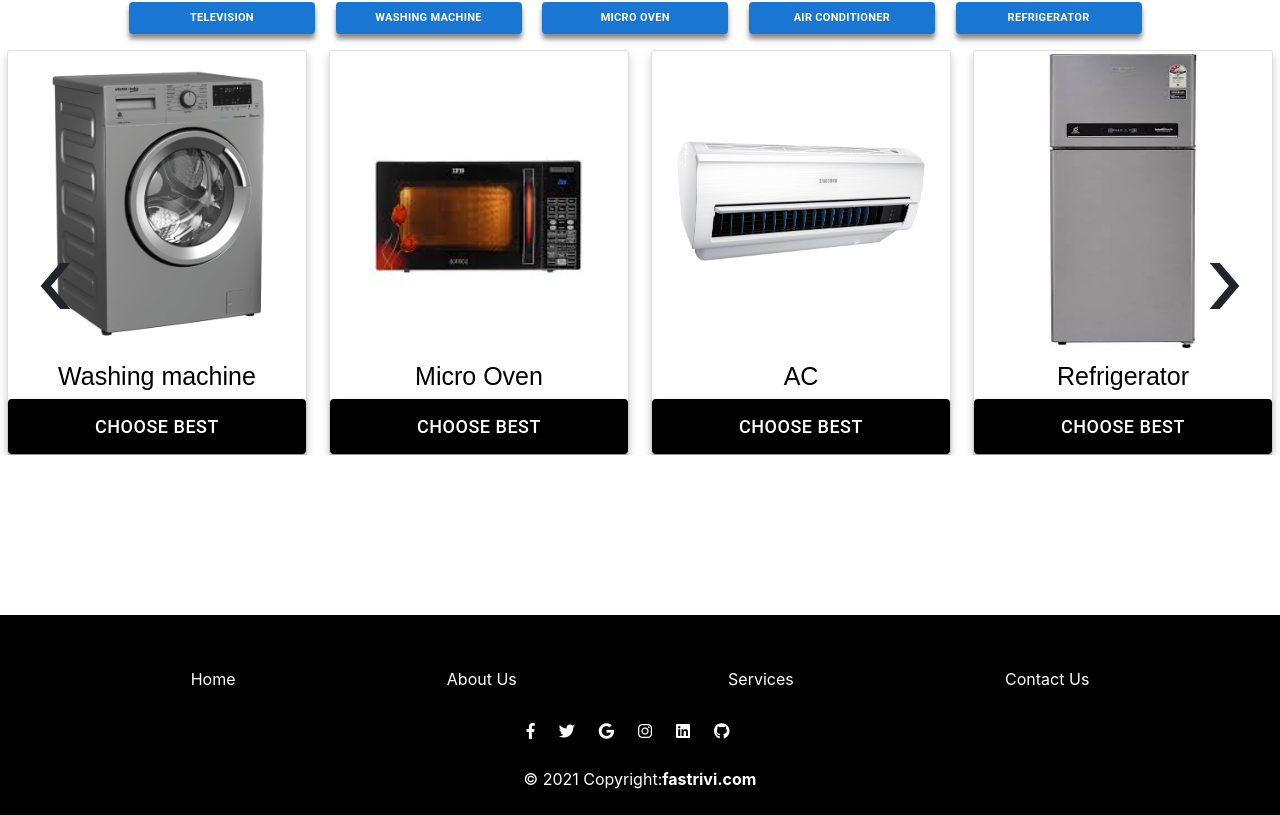
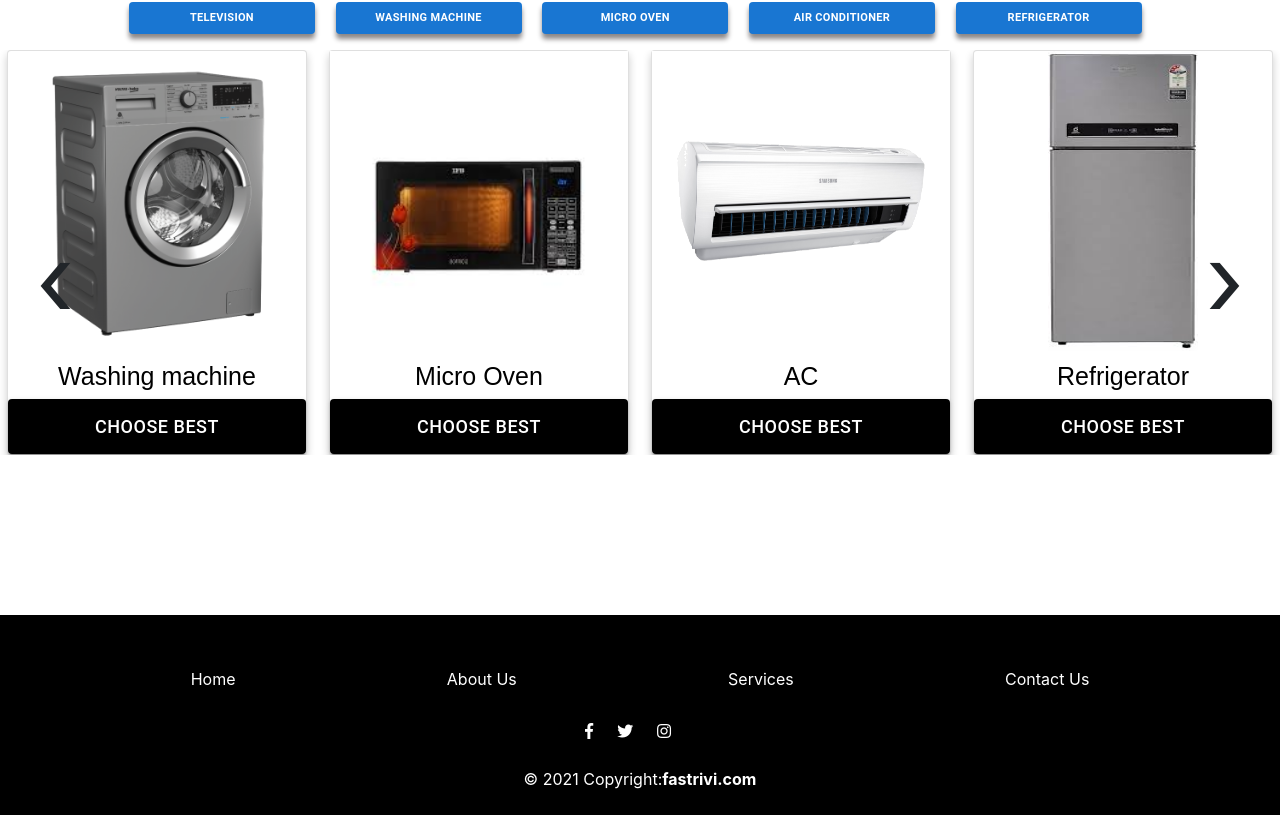
Before and after one commit to rohtshrma/recommendation_system, a React (Create React App) app in the folder frontend/: page / in a window 1280 px wide. Shown: the part 455-1270 px from the top of the page. Built offline with nearby package versions, Linux system fonts and the light colour scheme.

Commit message:
footer changes

```diff
--- a/frontend/src/components/Footer/Footer.jsx
+++ b/frontend/src/components/Footer/Footer.jsx
@@ -91,24 +91,24 @@ const Footer = () => {
 
 <section>
 <div className='text-white ' >
-          <a href='' className='me-4 text-reset logos_class'>
+          <a href='https://www.facebook.com/FastRivi-108332821794931' target="_blank" className='me-4 text-reset logos_class'>
             <i className='fab fa-facebook-f'></i>
           </a>
-          <a href='' className='me-4 text-reset logos_class'>
+          <a href='https://twitter.com/FastRivi' target="_blank" className='me-4 text-reset logos_class'>
             <i className='fab fa-twitter'></i>
           </a>
-          <a href='' className='me-4 text-reset logos_class'>
+          {/* <a href='' className='me-4 text-reset logos_class'>
             <i className='fab fa-google'></i>
-          </a>
-          <a href='' className='me-4 text-reset logos_class'>
+          </a> */}
+          <a href='https://www.instagram.com/fastrivi/' target="_blank" className='me-4 text-reset logos_class'>
             <i className='fab fa-instagram'></i>
           </a>
-          <a href='' className='me-4 text-reset logos_class'>
+          {/* <a href='' className='me-4 text-reset logos_class'>
             <i className='fab fa-linkedin'></i>
           </a>
           <a href='' className='me-4 text-reset logos_class'>
             <i className='fab fa-github'></i>
-          </a>
+          </a> */}
         </div>
 </section>
 
```
Also changed, not shown: 1 other file (tests, documents, lock files or other folders).
